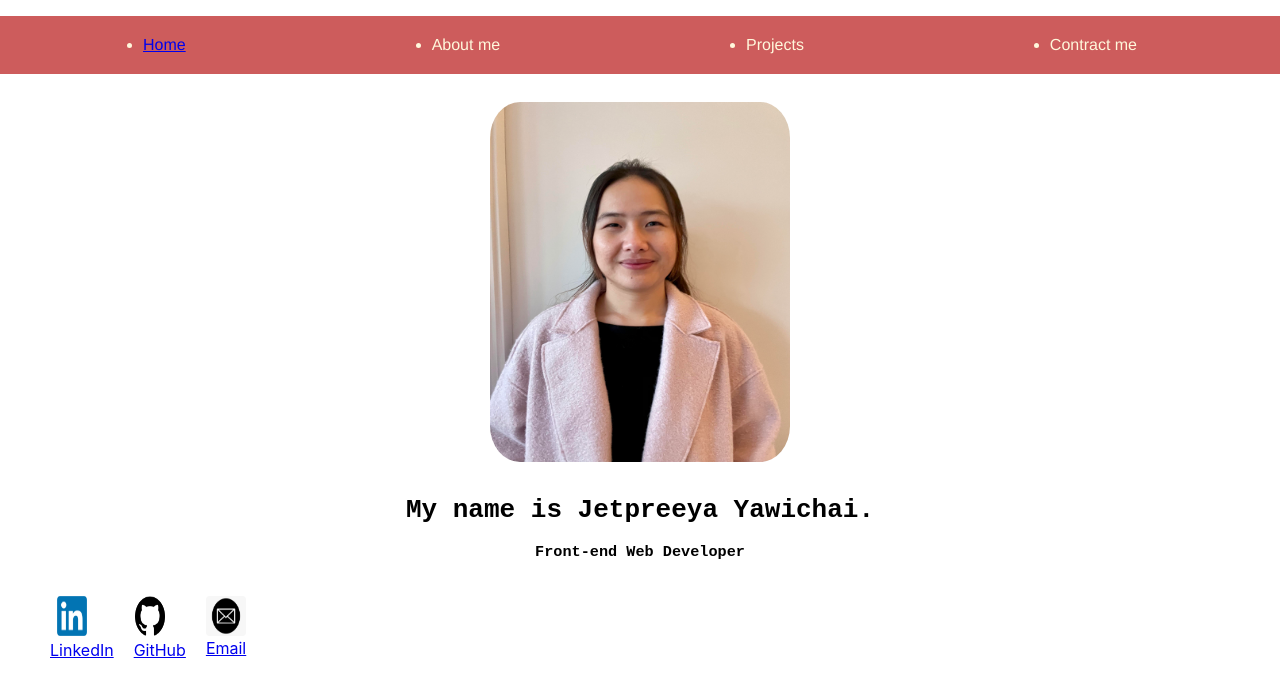
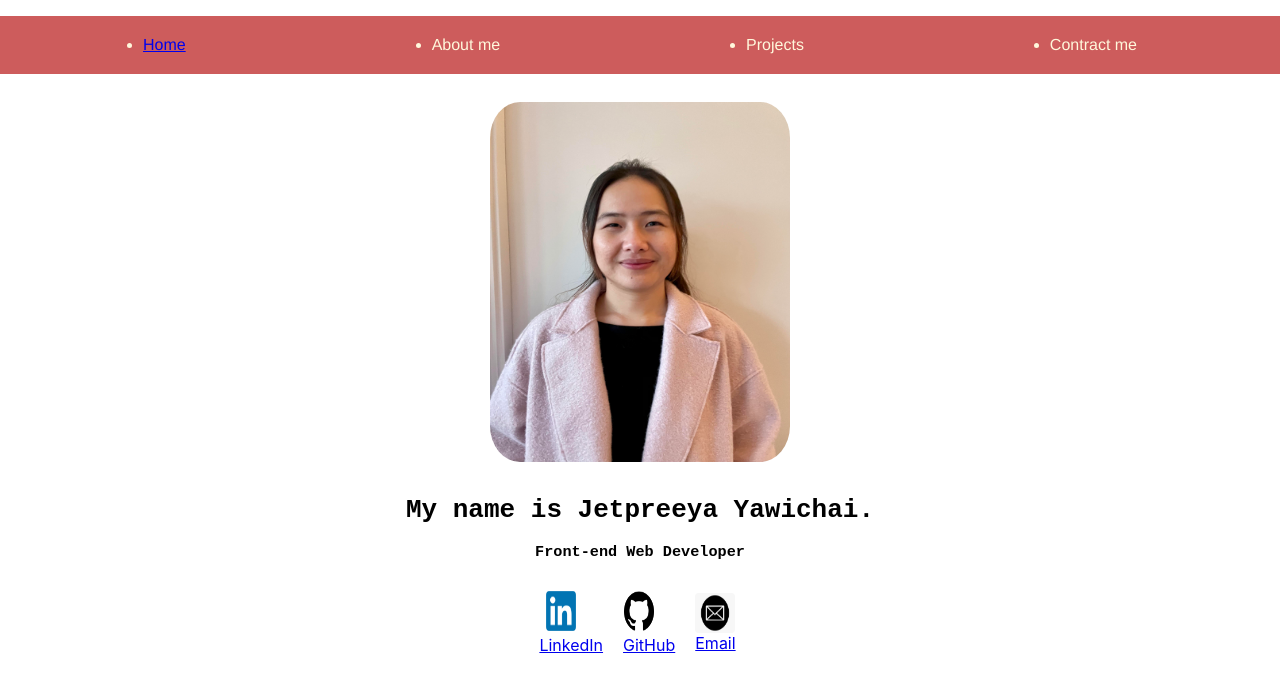
Before and after one commit to Jetpreeya/Portfolio, a React (Create React App) app in the folder jetpreeya-cv/: page /Contract in a window 1280 px wide. Shown: the top 694 px of the page. Built offline with nearby package versions, Linux system fonts and the light colour scheme.

Commit message:
Change position in contract component

```diff
--- a/jetpreeya-cv/package.json
+++ b/jetpreeya-cv/package.json
@@ -9,7 +9,7 @@
     "react": "^18.1.0",
     "react-dom": "^18.1.0",
     "react-router-dom": "^6.3.0",
-    "react-scripts": "5.0.1",
+    "react-scripts": "^5.0.1",
     "web-vitals": "^2.1.4"
   },
   "scripts": {
--- a/jetpreeya-cv/src/components/contract/contract.css
+++ b/jetpreeya-cv/src/components/contract/contract.css
@@ -1,24 +1,30 @@
-.contract{
+.contract {
     display: flex;
-    flex-wrap: wrap;
-    position:inherit;
-    margin: 10px;
-    padding: 20px;
+    align-items: center;
+    justify-content: center;
+    padding: 15px 15px;
+    margin-right: 25px;
+
 }
-.linkedin-img , .github-img{
+
+.linkedin-img,
+.github-img {
     width: 30px;
     height: 40px;
     border: 1px;
     border-radius: 10%;
 }
-.email-img{
+
+.email-img {
     width: 40px;
     height: 40px;
     border: 1px;
     border-radius: 10%;
 }
 
-.linkedin-a, .github, .gmail{
+.linkedin-a,
+.github,
+.gmail {
     display: grid;
     position: center;
     margin-left: 20px;
```
Also changed, not shown: 1 other file (tests, documents, lock files or other folders).
